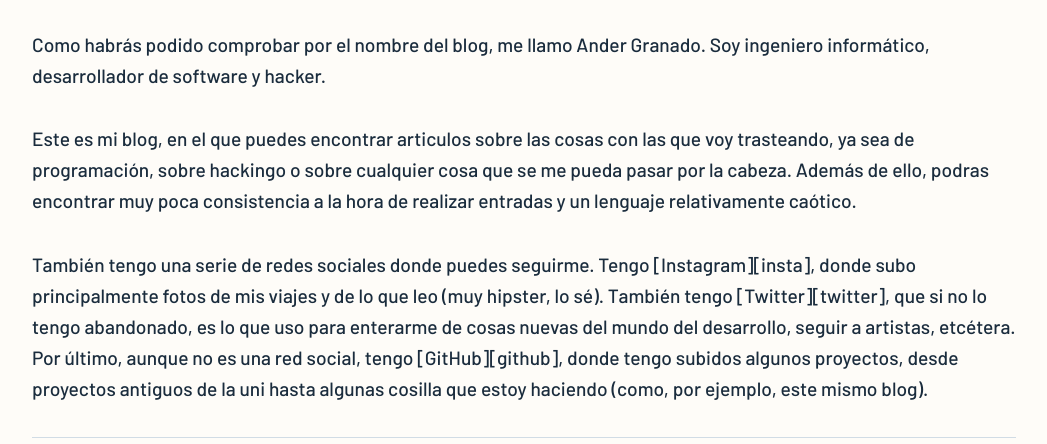
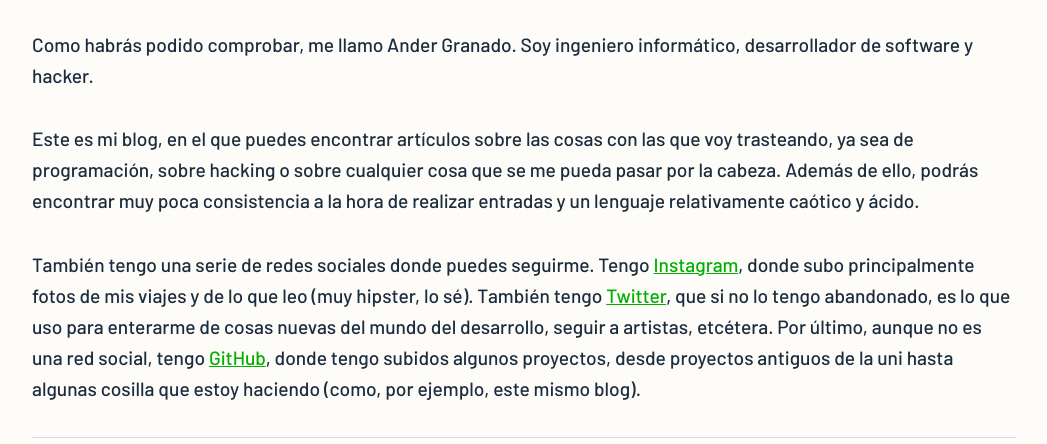
Before and after one commit to ander94lakx/ander94lakx.github.io, a Gatsby site: page /pages/about/ in a window 1280 px wide. Shown: the part 187-631 px from the top of the page, without its empty margins (116-1163 px from the left). Built offline with nearby package versions, Linux system fonts and the light colour scheme; Gatsby itself is replaced by a stand-in of ours; some packages are replaced by stand-ins of ours.

Commit message:
Updates personal info

```diff
--- a/config.js
+++ b/config.js
@@ -11,7 +11,7 @@ module.exports = {
   useKatex: false,
   author: {
     name: `Ander Granado`,
-    summary: `, Ingeniero informático, desarrollador de software y hacker`,
+    summary: `, Hacker, Cybersecurity Consultant & Software Engineer`,
     social: {
       twitter: `andergrma`,
       github: `ander94lakx`,
--- a/content/pages/about.md
+++ b/content/pages/about.md
@@ -3,8 +3,8 @@ title: "Sobre mí"
 template: "page"
 ---
 
-Como habrás podido comprobar por el nombre del blog, me llamo Ander Granado. Soy ingeniero informático, desarrollador de software y hacker.
+Como habrás podido comprobar, me llamo Ander Granado. Soy ingeniero informático, desarrollador de software y hacker.
 
-Este es mi blog, en el que puedes encontrar articulos sobre las cosas con las que voy trasteando, ya sea de programación, sobre hackingo o sobre cualquier cosa que se me pueda pasar por la cabeza. Además de ello, podras encontrar muy poca consistencia a la hora de realizar entradas y un lenguaje relativamente caótico.
+Este es mi blog, en el que puedes encontrar artículos sobre las cosas con las que voy trasteando, ya sea de programación, sobre hacking o sobre cualquier cosa que se me pueda pasar por la cabeza. Además de ello, podrás encontrar muy poca consistencia a la hora de realizar entradas y un lenguaje relativamente caótico y ácido.
 
-También tengo una serie de redes sociales donde puedes seguirme. Tengo [Instagram][insta], donde subo principalmente fotos de mis viajes y de lo que leo (muy hipster, lo sé). También tengo [Twitter][twitter], que si no lo tengo abandonado, es lo que uso para enterarme de cosas nuevas del mundo del desarrollo, seguir a artistas, etcétera. Por último, aunque no es una red social, tengo [GitHub][github], donde tengo subidos algunos proyectos, desde proyectos antiguos de la uni hasta algunas cosilla que estoy haciendo (como, por ejemplo, este mismo blog).
+También tengo una serie de redes sociales donde puedes seguirme. Tengo [Instagram](https://www.instagram.com/andergrma/), donde subo principalmente fotos de mis viajes y de lo que leo (muy hipster, lo sé). También tengo [Twitter](https://twitter.com/andergrma), que si no lo tengo abandonado, es lo que uso para enterarme de cosas nuevas del mundo del desarrollo, seguir a artistas, etcétera. Por último, aunque no es una red social, tengo [GitHub](https://github.com/ander94lakx), donde tengo subidos algunos proyectos, desde proyectos antiguos de la uni hasta algunas cosilla que estoy haciendo (como, por ejemplo, este mismo blog).
```
